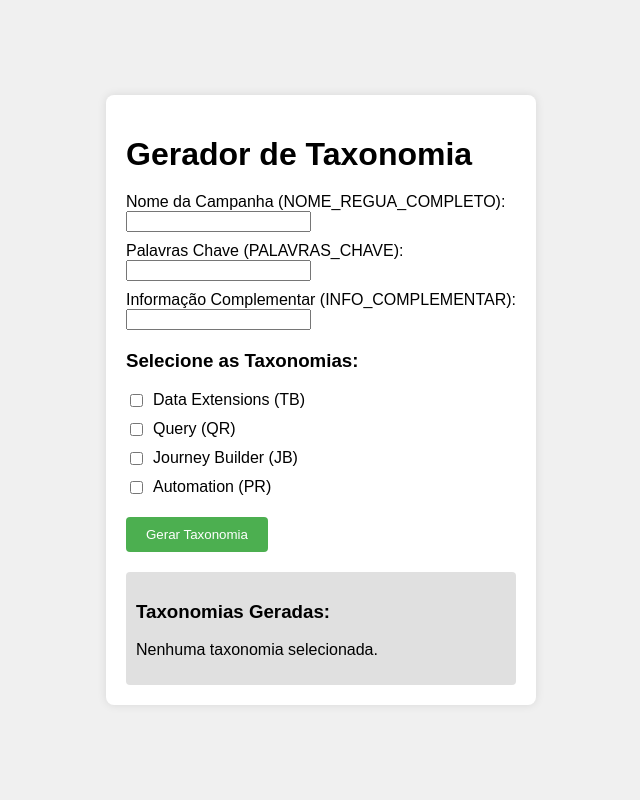
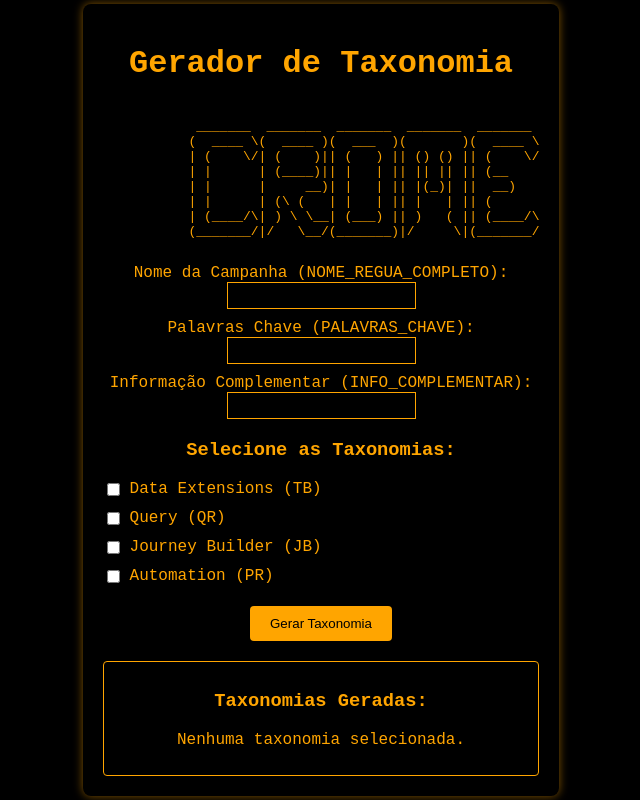
Before and after one commit to VictorPiovani/GeradorTaxonomia, a plain HTML site: page index.html in a window 1280 px wide. Both pictures are taken after a click on the button "Gerar Taxonomia". Shown: the whole page, without its empty margins (319-959 px from the left). Drawn offline with Linux system fonts and the light colour scheme.

Commit message:
Update index.html

```diff
--- a/index.html
+++ b/index.html
@@ -6,7 +6,7 @@
     <title>Gerador de Taxonomia</title>
     <style>
         body {
-            font-family: Arial, sans-serif;
+            font-family: 'Courier New', Courier, monospace;
             margin: 0;
             padding: 0;
             display: flex;
@@ -14,20 +14,23 @@
             align-items: center;
             justify-content: center;
             height: 100vh;
-            background-color: #f0f0f0;
+            background-color: #000;
+            color: #FFA500;
         }
         .container {
-            background: #fff;
+            background: #000;
             padding: 20px;
             border-radius: 8px;
-            box-shadow: 0 0 10px rgba(0, 0, 0, 0.1);
+            box-shadow: 0 0 10px rgba(255, 165, 0, 0.5);
+            text-align: center;
         }
-        h1 {
-            margin-bottom: 20px;
+        h1, h3 {
+            color: #FFA500;
         }
         label {
             display: block;
             margin-top: 10px;
+            color: #FFA500;
         }
         .checkbox-group {
             margin-top: 20px;
@@ -39,32 +42,58 @@
         .checkbox-group input {
             margin-right: 10px;
         }
+        input[type="text"], input[type="number"] {
+            background: #000;
+            color: #FFA500;
+            border: 1px solid #FFA500;
+            padding: 5px;
+        }
         button {
             margin-top: 20px;
             padding: 10px 20px;
-            background-color: #4CAF50;
-            color: white;
+            background-color: #FFA500;
+            color: #000;
             border: none;
             border-radius: 4px;
             cursor: pointer;
         }
         button:hover {
-            background-color: #45a049;
+            background-color: #e59400;
         }
         .result {
             margin-top: 20px;
             padding: 10px;
-            background-color: #e0e0e0;
+            background-color: #000;
+            border: 1px solid #FFA500;
             border-radius: 4px;
+            display: none;
         }
         .sub-category, .tb-group, .qr-group {
             margin-left: 20px;
+        }
+        .loading {
+            display: none;
+        }
+        .ascii-art {
+            white-space: pre;
+            font-family: monospace;
+            color: #FFA500;
         }
     </style>
 </head>
 <body>
     <div class="container">
         <h1>Gerador de Taxonomia</h1>
+        <div class="ascii-art">
+            _______  _______  _______  _______  _______
+           (  ____ \(  ____ )(  ___  )(       )(  ____ \
+           | (    \/| (    )|| (   ) || () () || (    \/
+           | |      | (____)|| |   | || || || || (__
+           | |      |     __)| |   | || |(_)| ||  __)
+           | |      | (\ (   | |   | || |   | || (
+           | (____/\| ) \ \__| (___) || )   ( || (____/\
+           (_______/|/   \__/(_______)|/     \|(_______/
+        </div>
         <label for="campaign-name">Nome da Campanha (NOME_REGUA_COMPLETO):</label>
         <input type="text" id="campaign-name" name="campaign-name" required>
 
@@ -101,7 +130,11 @@
 
         <button onclick="generateTaxonomy()">Gerar Taxonomia</button>
 
-        <div id="result" class="result" style="display: none;">
+        <div class="loading" id="loading">
+            <p>Gerando taxonomias...</p>
+        </div>
+
+        <div id="result" class="result">
             <h3>Taxonomias Geradas:</h3>
             <p id="result-text"></p>
         </div>
@@ -181,6 +214,7 @@
         }
 
         function generateTaxonomy() {
+            document.getElementById('loading').style.display = 'block';
             const campaignName = document.getElementById('campaign-name').value;
             const keywords = document.getElementById('keywords').value;
             const additionalInfo = document.getElementById('additional-info').value;
@@ -216,6 +250,7 @@
                 }
             });
 
+            setTimeout(() => {
                 const resultDiv = document.getElementById('result');
                 const resultText = document.getElementById('result-text');
 
@@ -226,6 +261,8 @@
                     resultText.innerHTML = 'Nenhuma taxonomia selecionada.';
                     resultDiv.style.display = 'block';
                 }
+                document.getElementById('loading').style.display = 'none';
+            }, 2000); // Simula o efeito de loading por 2 segundos
         }
     </script>
 </body>
```
Lines whose indentation alone changed are shown as unchanged.
